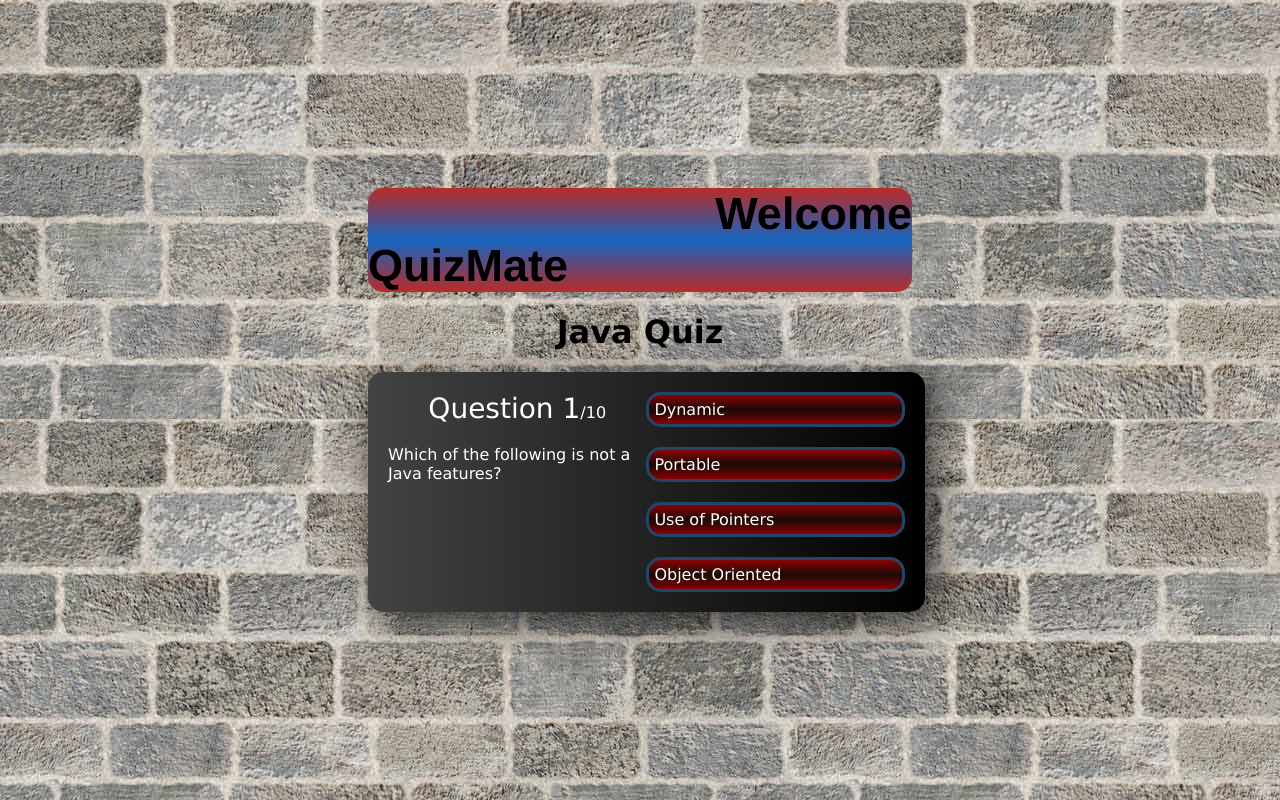
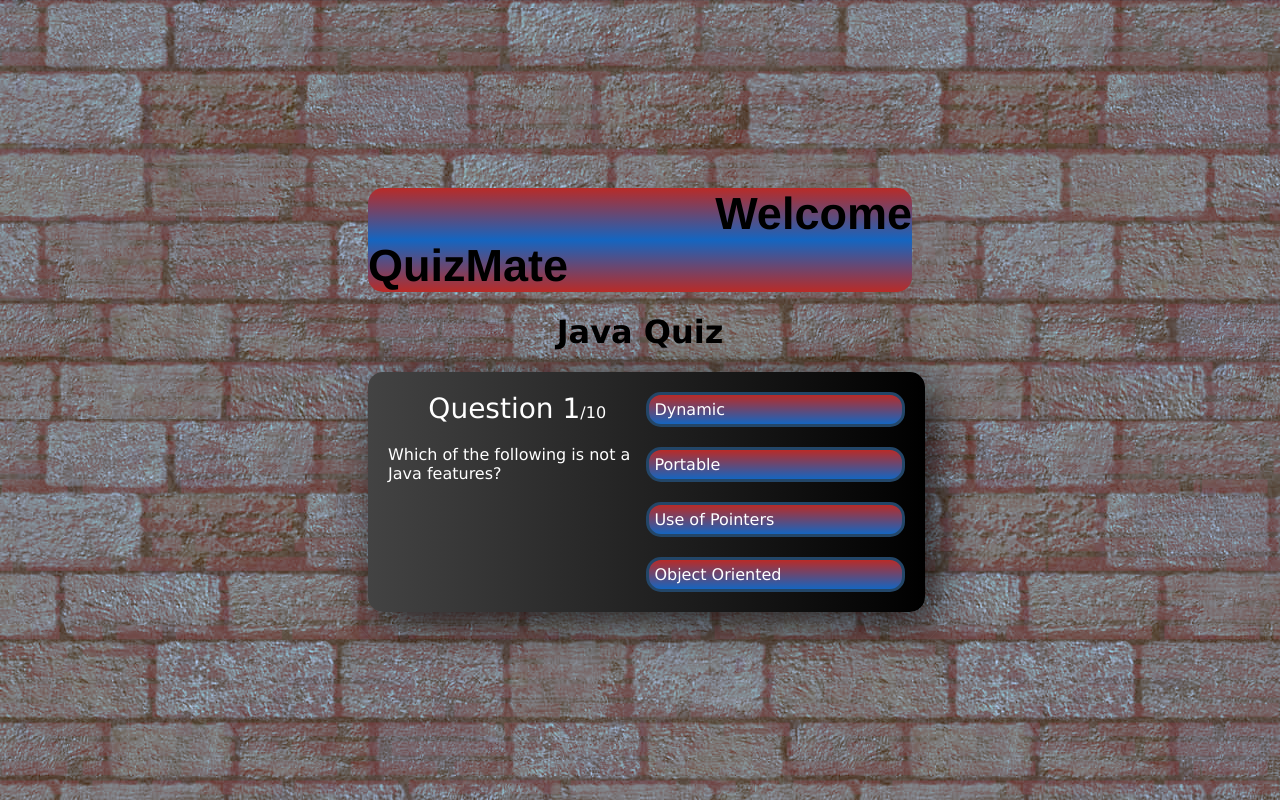
Before and after one commit to arnav2000agr/Quiz-App, a React (Create React App) app: page / in a window 1280 px wide. Built offline with nearby package versions, Linux system fonts and the light colour scheme.

Commit message:
Added styling to questions

```diff
--- a/src/index.css
+++ b/src/index.css
@@ -11,8 +11,10 @@ body {
 }
 
 body {
-  background: url("bg5.jpg");
-  font-family: "Bree Serif", serif;
+  background: url("bg5.jpg"),url("wall2.png");
+  background-color:rgba(14, 0, 14, 0);
+  background-blend-mode:exclusion;
+  font-family:"Bree Serif", serif;
   display: flex;
   justify-content: center;
   align-items: center;
@@ -76,7 +78,7 @@ body {
 }
 
 .app {
-  /* background: linear-gradient(5deg, #ff961d 0%, #f71aa2 100%); */
+
   background: #000000;  /* fallback for old browsers */
   background: -webkit-linear-gradient(to right, #434343, #000000);  /* Chrome 10-25, Safari 5.1-6 */
   background: linear-gradient(to right, #434343, #000000); /* W3C, IE 10+/ Edge, Firefox 16+, Chrome 26+, Opera 12+, Safari 7+ */
@@ -131,13 +133,9 @@ body {
 .button {
   width: 100%;
   font-size: 16px;
-  color: #ffffff;
-  /* background: linear-gradient( #ff961d 0%, #f71aa2 100%); */
+  color: white;
 
-  /* background: linear-gradient(#603813 0%, #b29f94  51%, #603813  100%); */
-
-  background: linear-gradient(#8a0303 0%, #190A05  51%, #870000  100%);
-
+  background: linear-gradient( #b92b27, #1565c0);
   border-radius: 15px;
   display: flex;
   padding: 5px;
@@ -148,8 +146,8 @@ body {
 }
 
 .button:hover {
-  box-shadow: 1px 2px 0 red;
-  color: black;
+  box-shadow: 1px 1px 0 rgb(1, 173, 253);
+  background: linear-gradient( #009fff, #ec2f4b);
 
 }
 
@@ -165,7 +163,8 @@ button:svg {
   cursor:pointer;
   align-items: left;
   display: flex;
-  background:#000000;
+  background: linear-gradient(#0f0c29, #302b63, #24243e);
+
   width:fit-content;
   margin-top: auto;
   transition-duration: 0.4s;
@@ -176,7 +175,9 @@ button:svg {
 
 }
 #returnbutton:hover{
-  box-shadow: 1px 1px 0 red;
+  box-shadow: 0.5px 0.5px 0 blue;
+  background: linear-gradient( #0f0c29, #231996);
+
 }
 #headings{
   background: linear-gradient( #b92b27, #1565c0);
```
